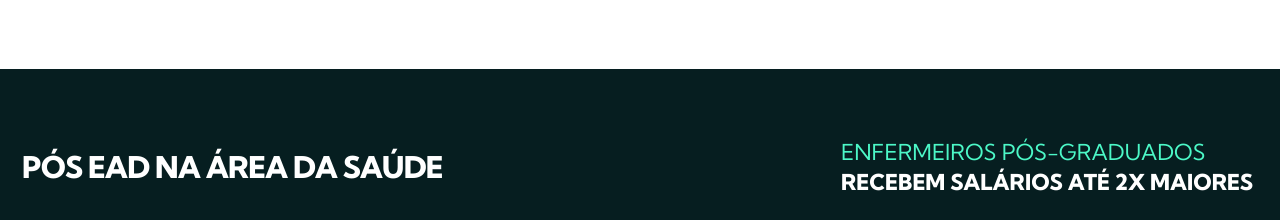
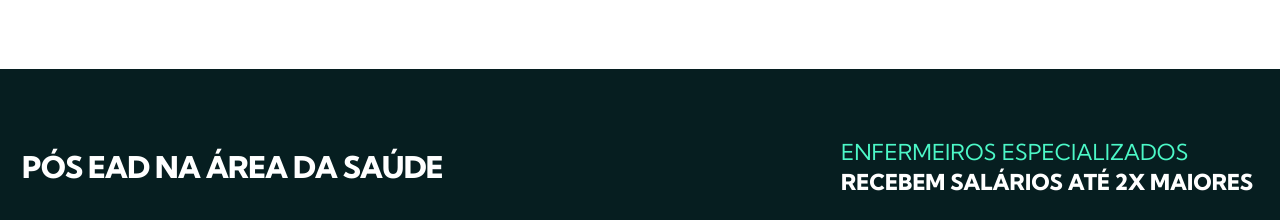
Before and after one commit to martinlofranodeoliveira/faculdadedeenfermagem.com.br, a React (Vite) app: page / in a window 1280 px wide. Shown: the part 4120-4340 px from the top of the page. Built offline with nearby package versions, Linux system fonts and the light colour scheme; no server answers.

Commit message:
feat: ajusta listagem de cursos de pos

```diff
--- a/src/landing/components/HealthCoursesSection.tsx
+++ b/src/landing/components/HealthCoursesSection.tsx
@@ -176,7 +176,7 @@ export function HealthCoursesSection({ onOpenCoursePopup }: HealthCoursesSection
         <header className="lp-health__header">
           <h2 className="lp-health__title">PÓS EAD NA ÁREA DA SAÚDE</h2>
           <p className="lp-health__subtitle">
-            <span className="lp-health__subtitle-highlight">ENFERMEIROS PÓS-GRADUADOS </span>
+            <span className="lp-health__subtitle-highlight">ENFERMEIROS ESPECIALIZADOS </span>
             <strong>RECEBEM SALÁRIOS ATÉ 2X MAIORES</strong>
           </p>
         </header>
```
